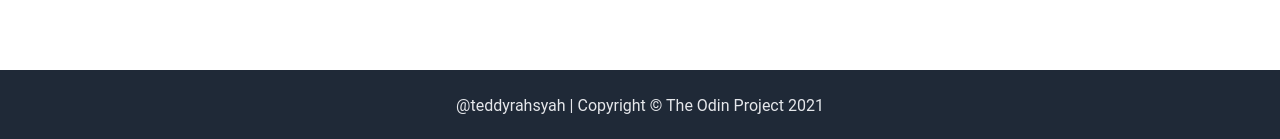
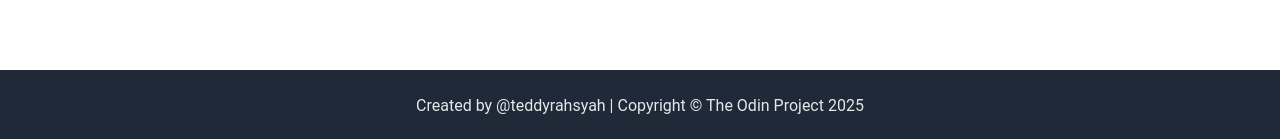
Before and after one commit to teddyrahsyah/top-landing-page, a plain HTML site: page index.html in a window 1280 px wide. Shown: the part 1685-1824 px from the top of the page. Drawn offline with Linux system fonts and the light colour scheme.

Commit message:
adjust footer text

```diff
--- a/index.html
+++ b/index.html
@@ -81,7 +81,7 @@
             </div>
         </section>
     </main>
-    <footer class="footer">@teddyrahsyah | Copyright &copy; The Odin Project 2021</footer>
+    <footer class="footer">Created by @teddyrahsyah | Copyright &copy; The Odin Project 2025</footer>
 </body>
 
 </html>
```
